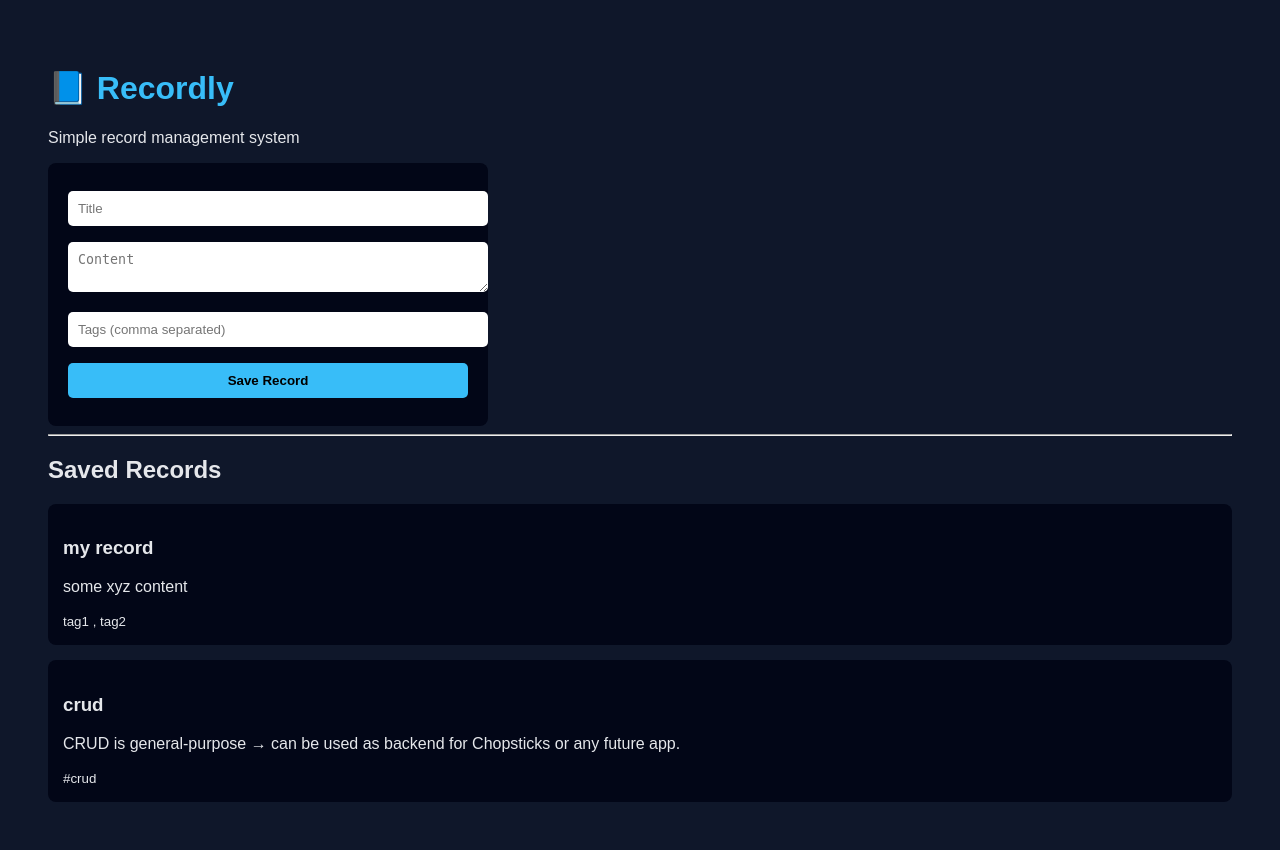
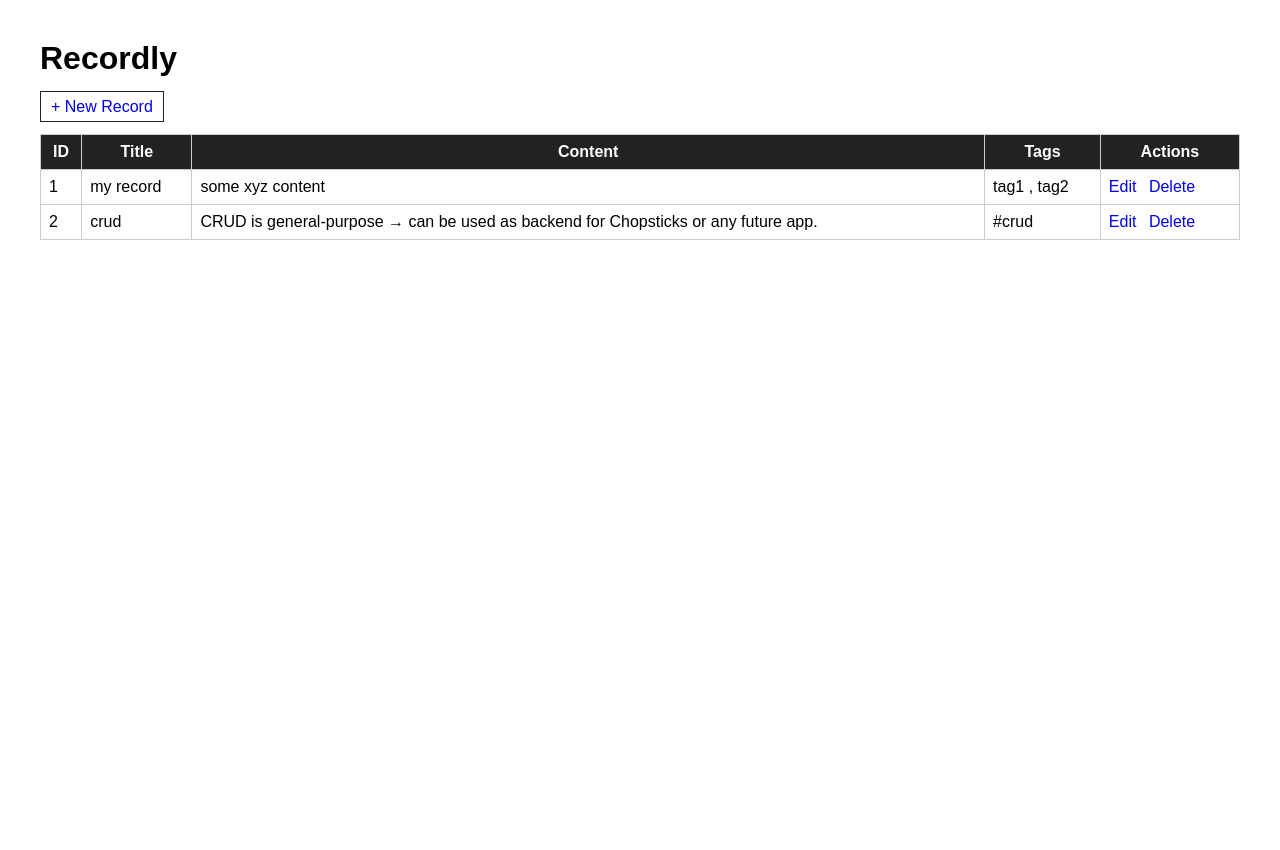
Before and after one commit to Kervin45/recordly, a Flask app: page / in a window 1280 px wide. After the commit the page ends 240 px from the top, so only its background shows below. Run offline with Flask 3, Linux system fonts and the light colour scheme; data comes from the database, SQL or seed files in the repository; both versions use the stored data as it was before the commit.

Commit message:
Recordly: HTML-only CRUD UI with Flask & SQLite

```diff
--- a/app.py
+++ b/app.py
@@ -1,108 +1,66 @@
-from flask import Flask, request, render_template, redirect, jsonify
+from flask import Flask, render_template, request, redirect
 from database import create_connection, create_tables
 from crud import (
     create_record,
+    get_all_records,
     get_record,
-    get_all_records,
     update_record,
     delete_record
 )
 
 app = Flask(__name__)
 
-# -----------------------------
-# Database initialization
-# -----------------------------
-def get_db():
-    return create_connection()
+# init DB once
+conn = create_connection()
+create_tables(conn)
+conn.close()
 
-with get_db() as conn:
-    create_tables(conn)
-
-# -----------------------------
-# UI ROUTES
-# -----------------------------
-
-@app.route("/", methods=["GET"])
-def home():
-    conn = get_db()
+@app.route("/")
+def index():
+    conn = create_connection()
     records = get_all_records(conn)
     conn.close()
     return render_template("index.html", records=records)
 
+@app.route("/create", methods=["GET", "POST"])
+def create():
+    if request.method == "POST":
+        conn = create_connection()
+        create_record(
+            conn,
+            request.form["title"],
+            request.form["content"],
+            request.form.get("tags")
+        )
+        conn.close()
+        return redirect("/")
+    return render_template("form.html", action="Create")
 
-@app.route("/records", methods=["POST"])
-def add_record():
-    data = request.form
-    conn = get_db()
-    create_record(
-        conn,
-        data["title"],
-        data["content"],
-        data.get("tags")
-    )
+@app.route("/edit/<int:record_id>", methods=["GET", "POST"])
+def edit(record_id):
+    conn = create_connection()
+    record = get_record(conn, record_id)
+
+    if request.method == "POST":
+        update_record(
+            conn,
+            record_id,
+            request.form["title"],
+            request.form["content"],
+            request.form.get("tags")
+        )
+        conn.close()
+        return redirect("/")
+
+    conn.close()
+    return render_template("form.html", action="Edit", record=record)
+
+@app.route("/delete/<int:record_id>")
+def delete(record_id):
+    conn = create_connection()
+    delete_record(conn, record_id)
     conn.close()
     return redirect("/")
 
-
-# -----------------------------
-# API ROUTES (for learning / future)
-# -----------------------------
-
-@app.route("/api/records", methods=["GET"])
-def api_get_all():
-    conn = get_db()
-    records = get_all_records(conn)
-    conn.close()
-    return jsonify([r.to_dict() for r in records])
-
-
-@app.route("/api/records/<int:record_id>", methods=["GET"])
-def api_get_one(record_id):
-    conn = get_db()
-    record = get_record(conn, record_id)
-    conn.close()
-    if not record:
-        return jsonify({"error": "Not found"}), 404
-    return jsonify(record.to_dict())
-
-
-@app.route("/api/records", methods=["POST"])
-def api_create():
-    data = request.json
-    conn = get_db()
-    record = create_record(
-        conn,
-        data["title"],
-        data["content"],
-        data.get("tags")
-    )
-    conn.close()
-    return jsonify(record.to_dict()), 201
-
-
-@app.route("/api/records/<int:record_id>", methods=["PUT"])
-def api_update(record_id):
-    data = request.json
-    conn = get_db()
-    success = update_record(
-        conn,
-        record_id,
-        data["title"],
-        data["content"],
-        data.get("tags")
-    )
-    conn.close()
-    return jsonify({"updated": success})
-
-
-@app.route("/api/records/<int:record_id>", methods=["DELETE"])
-def api_delete(record_id):
-    conn = get_db()
-    success = delete_record(conn, record_id)
-    conn.close()
-    return jsonify({"deleted": success})
-
-
 if __name__ == "__main__":
     app.run(debug=True)
--- a/database.py
+++ b/database.py
@@ -1,12 +1,9 @@
 import sqlite3
-
 
 DB_NAME = "recordly.db"
 
-
-def create_connection(db_name=DB_NAME):
-    return sqlite3.connect(db_name)
-
+def create_connection():
+    return sqlite3.connect(DB_NAME)
 
 def create_tables(conn):
     cur = conn.cursor()
@@ -15,9 +12,7 @@ def create_tables(conn):
             id INTEGER PRIMARY KEY AUTOINCREMENT,
             title TEXT NOT NULL,
             content TEXT NOT NULL,
-            tags TEXT,
-            created_at TEXT,
-            updated_at TEXT
+            tags TEXT
         )
     """)
     conn.commit()
--- /dev/null
+++ b/templates/base.html
@@ -0,0 +1,18 @@
+<!DOCTYPE html>
+<html>
+<head>
+    <title>Recordly</title>
+    <style>
+        body { font-family: Arial; margin: 40px; }
+        table { width: 100%; border-collapse: collapse; }
+        th, td { border: 1px solid #ccc; padding: 8px; }
+        th { background: #222; color: white; }
+        a { text-decoration: none; margin-right: 8px; }
+        .btn { padding: 6px 10px; border: 1px solid #222; }
+    </style>
+</head>
+<body>
+    <h1>Recordly</h1>
+    {% block content %}{% endblock %}
+</body>
+</html>
--- a/templates/index.html
+++ b/templates/index.html
@@ -1,32 +1,28 @@
-<!DOCTYPE html>
-<html>
-<head>
-    <title>Recordly</title>
-    <link rel="stylesheet" href="/static/style.css">
-</head>
-<body>
+{% extends "base.html" %}
 
-<h1>📘 Recordly</h1>
-<p>Simple record management system</p>
+{% block content %}
+<a href="/create" class="btn">+ New Record</a>
+<br><br>
 
-<form method="POST" action="/records">
-    <input name="title" placeholder="Title" required>
-    <textarea name="content" placeholder="Content" required></textarea>
-    <input name="tags" placeholder="Tags (comma separated)">
-    <button type="submit">Save Record</button>
-</form>
-
-<hr>
-
-<h2>Saved Records</h2>
-
-{% for r in records %}
-<div class="card">
-    <h3>{{ r.title }}</h3>
-    <p>{{ r.content }}</p>
-    <small>{{ r.tags }}</small>
-</div>
-{% endfor %}
-
-</body>
-</html>
+<table>
+    <tr>
+        <th>ID</th>
+        <th>Title</th>
+        <th>Content</th>
+        <th>Tags</th>
+        <th>Actions</th>
+    </tr>
+    {% for r in records %}
+    <tr>
+        <td>{{ r.id }}</td>
+        <td>{{ r.title }}</td>
+        <td>{{ r.content }}</td>
+        <td>{{ r.tags }}</td>
+        <td>
+            <a href="/edit/{{ r.id }}">Edit</a>
+            <a href="/delete/{{ r.id }}">Delete</a>
+        </td>
+    </tr>
+    {% endfor %}
+</table>
+{% endblock %}
```
Also changed, not shown: templates/form.html (added, +16 -0 lines), models.py (line endings or trailing spaces), recordly.db (deleted), 1 other file.
